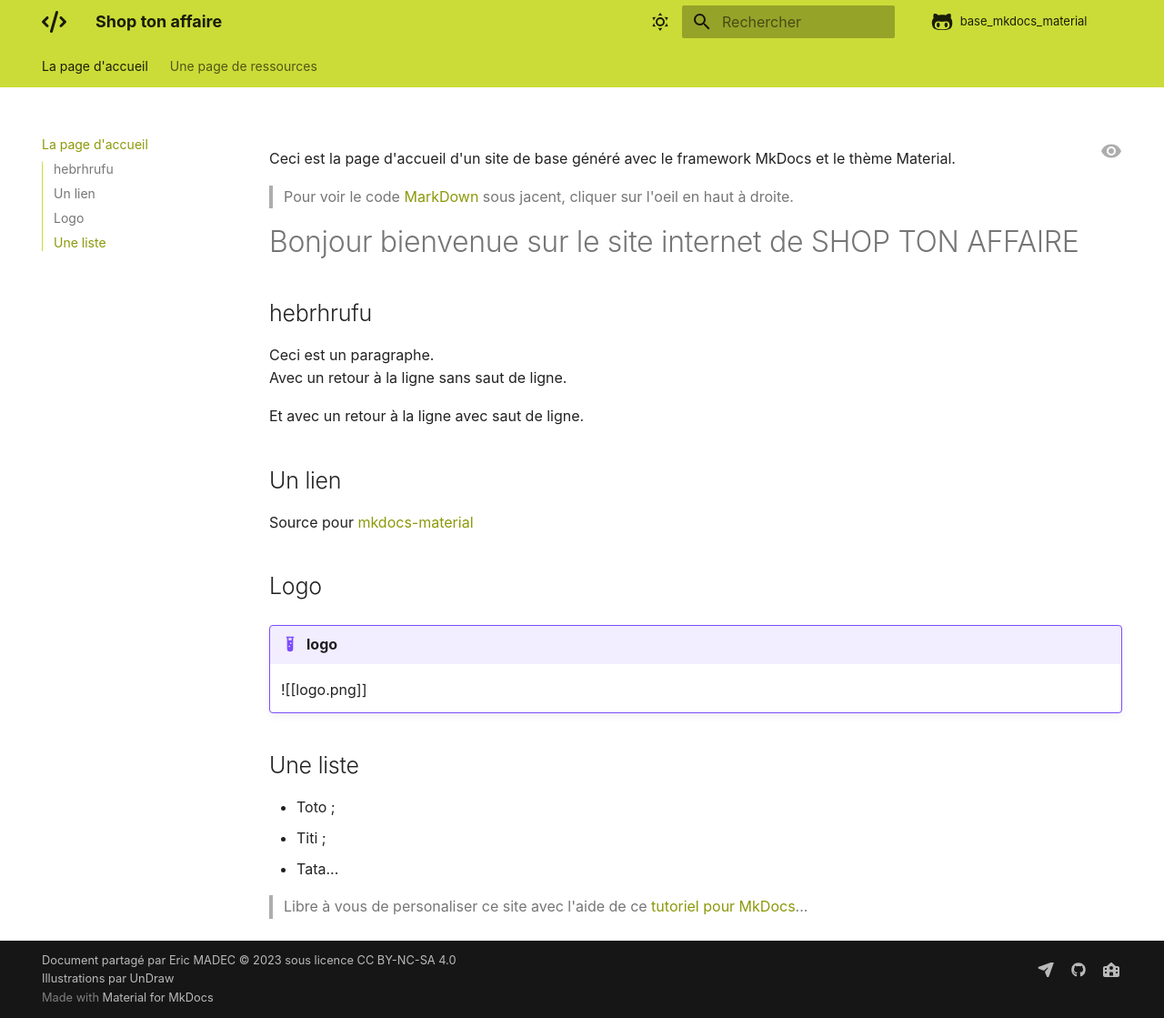
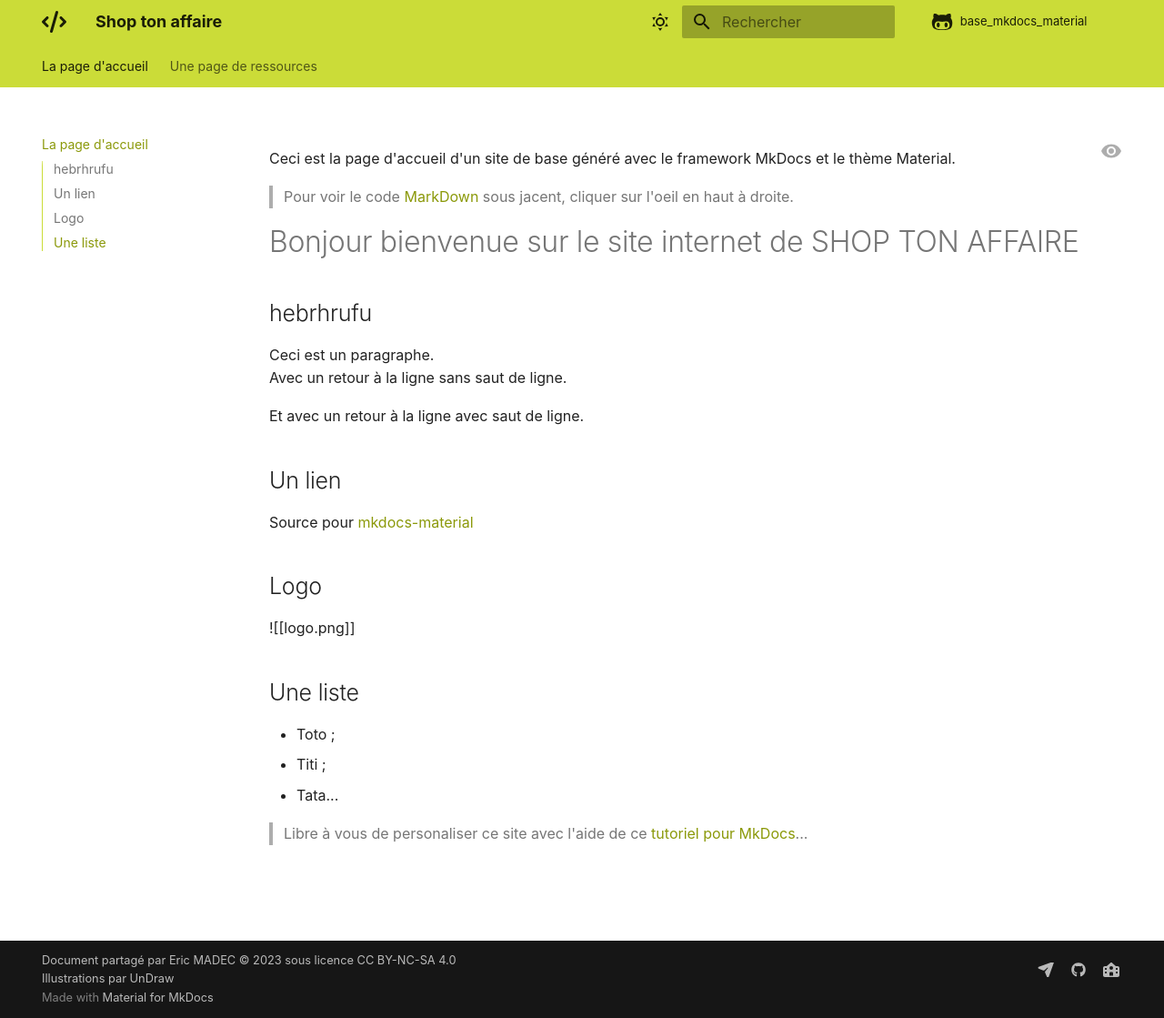
Before and after one commit to Noann-M/Shop-ton-affaire, an MkDocs documentation site: the page built from docs/index.md, in a window 1280 px wide and 1119 px high. Shown: the whole window at 91% size. Built offline with MkDocs 1.6.1 and Material for MkDocs 9.7.7, drawn with Linux system fonts in a browser that asks for light colours; comment, search, counter and statistics services are not loaded.

Commit message:
Update index.md

```diff
--- a/docs/index.md
+++ b/docs/index.md
@@ -14,8 +14,7 @@ Source pour [mkdocs-material](https://squidfunk.github.io/mkdocs-material/)
 
 ## Logo
 
-!!! example "logo"
-    ![[logo.png]]
+![[logo.png]]
 
 ## Une liste
 - Toto ;
```
